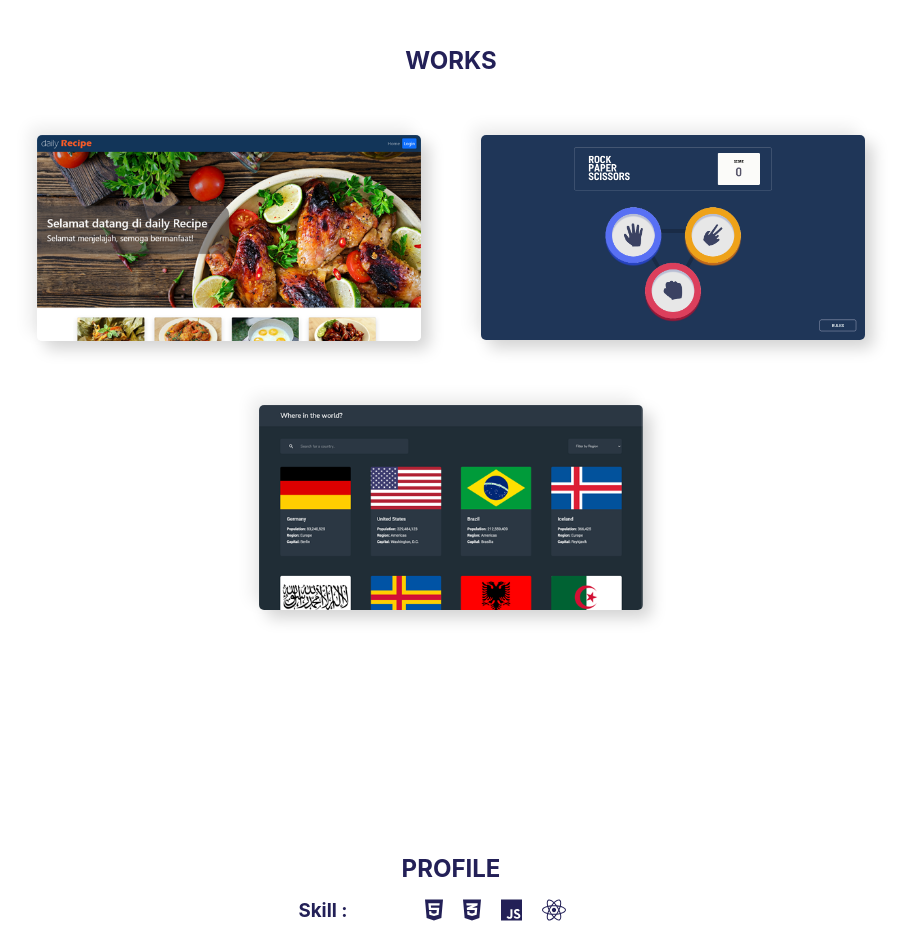
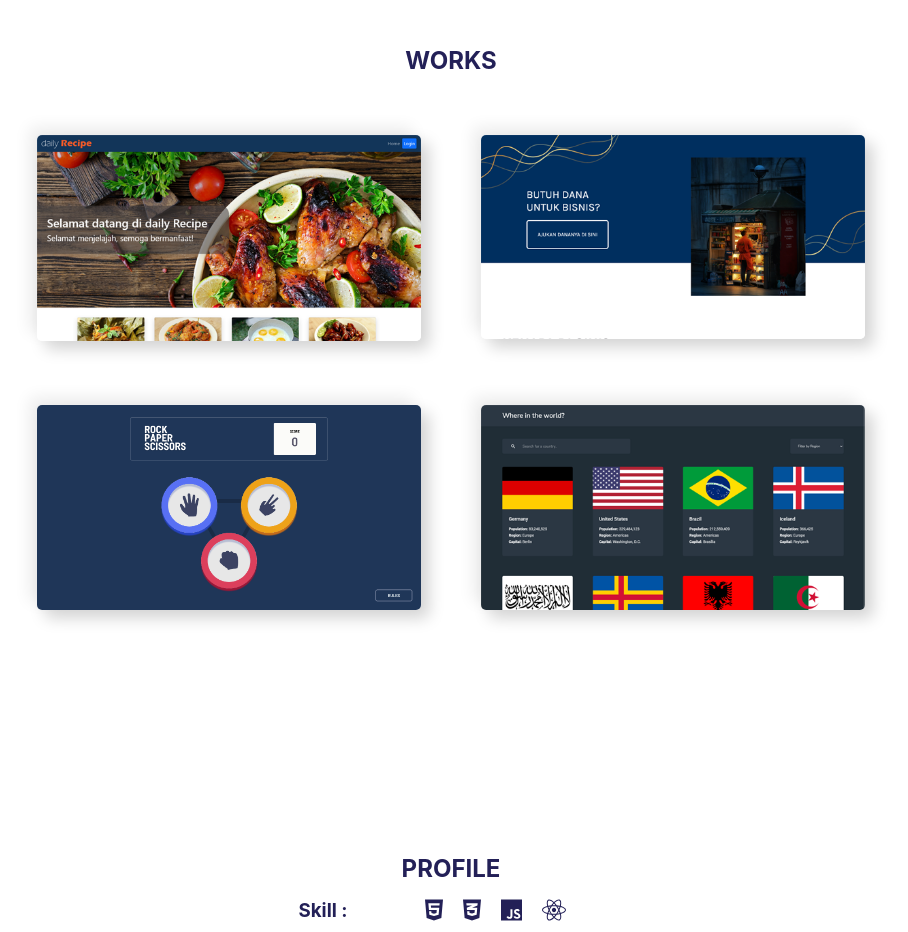
Before and after one commit to izurai27/my-portfolio-react-app, a React (Create React App) app: page / in a window 1280 px wide. Shown: the part 1400-2332 px from the top of the page, without its empty margins (189-1097 px from the left). Built offline with nearby package versions, Linux system fonts and the light colour scheme.

Commit message:
tambah project danasyariah

```diff
--- a/src/projectlist.js
+++ b/src/projectlist.js
@@ -1,6 +1,7 @@
 import dailyrecipe from './images/dailyrecipe.png'
 import rockpaperscissor from './images/rockpaperscissor.png'
 import restcountriesapi from './images/restcountriesapi.png'
+import danasyariah from './images/DanaSyariah.png'
 
 const projectlist = [
   {   id: 'project1',
@@ -9,6 +10,13 @@ const projectlist = [
       preview: dailyrecipe,
       techUsed:'reactjs, express, nodejs, axios, mongoDb Atlas, firebase',
       link:'https://dailyrecipeapp.netlify.app/'
+  },
+  {   id: 'project4',
+      name: 'Landing Page Dana Syariah',
+      description: 'Landing page untuk lembaga keuangan syariah di depok',
+      preview: danasyariah,
+      techUsed:'html, css, javascript',
+      link:'https://dana-syariah.netlify.app/'
   },
   {   id: 'project2',
       name: 'Rock Paper Scissor',
@@ -25,6 +33,7 @@ const projectlist = [
       link:'https://izurai27.github.io/rest-countries-api-with-color-theme-switcher-master/'
   },
 
+
 ]
 
 export default projectlist
```
Also changed, not shown: src/images/DanaSyariah.png (added).
